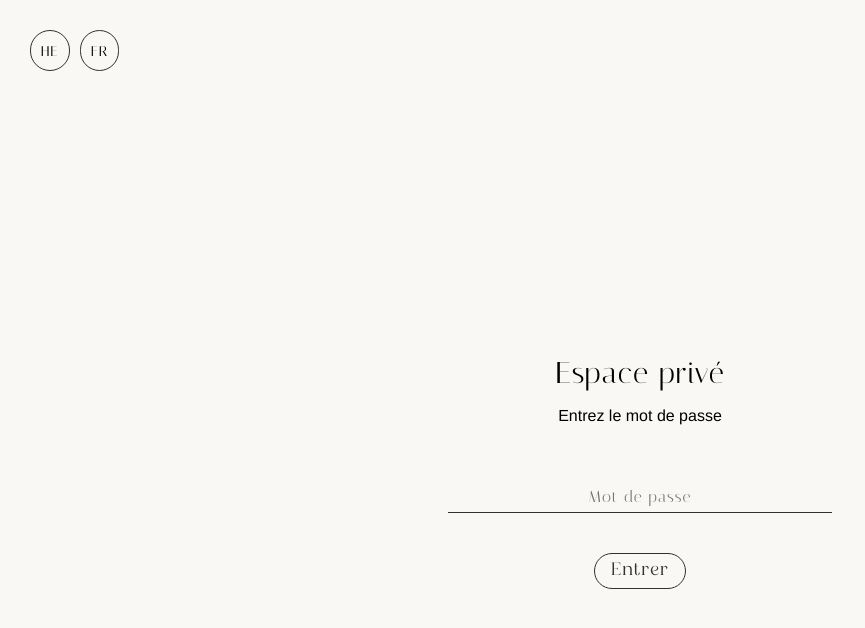
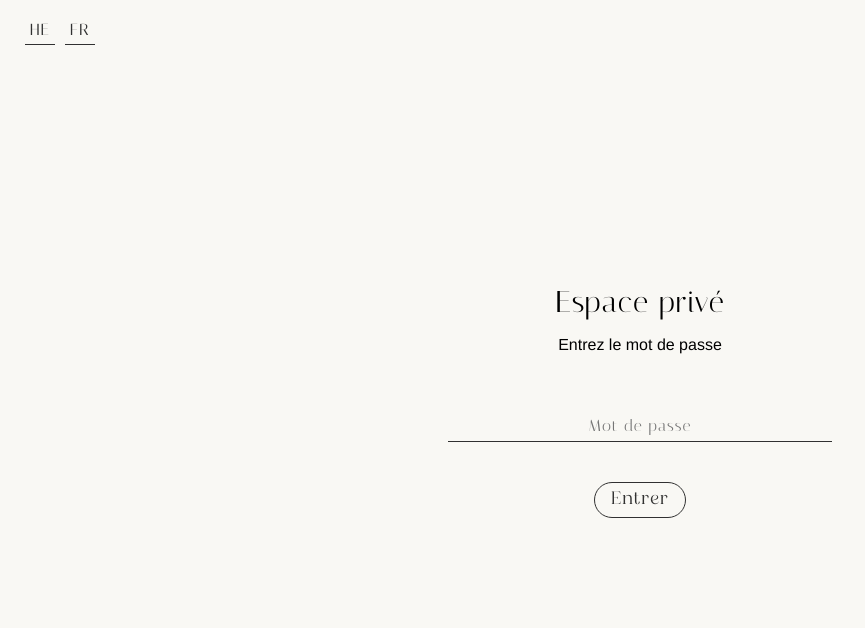
Before and after one commit to edenbergel/wedding, a React (Create React App) app: page / in a window 1280 px wide. Shown: the top 628 px of the page, without its empty margins (0-865 px from the left). Built offline with nearby package versions, Linux system fonts and the light colour scheme.

Commit message:
internationnalize style again

```diff
--- a/src/App.js
+++ b/src/App.js
@@ -1,13 +1,9 @@
 import "./app.scss";
 import Routing from "./router";
-import { LanguagePicker } from './components'
 
 const App = () => {
     return (
-        <>
-            <LanguagePicker />
-            <Routing />
-        </>
+        <Routing />
     );
 };
 
--- a/src/components/landingScreen/landingScreen.js
+++ b/src/components/landingScreen/landingScreen.js
@@ -5,6 +5,7 @@ import { FadeIn } from "../animations/fadeIn";
 import { Button } from "../button/button";
 import "./landingScreen.scss";
 import { useTranslation } from 'react-i18next';
+import { LanguagePicker } from "../languagePicker/languagePicker";
 
 export const LandingScreen = () => {
     const navigate = useNavigate();
@@ -14,6 +15,7 @@ export const LandingScreen = () => {
         <>
             <FadeIn>
                 <div className="landing">
+                    <LanguagePicker />
                     <Logo className={'logo'} />
 
                     <h1 className="landing_title"
--- a/src/components/landingScreen/landingScreen.scss
+++ b/src/components/landingScreen/landingScreen.scss
@@ -14,6 +14,17 @@
     width: 100%;
     align-items: center;
     font-family: $italianaFont;
+
+    .language_picker {
+        position: absolute;
+        top: 5px;
+        left: 15px;
+
+        @media (min-width: $mediumTablet) {
+            top: 15px;
+            left: 25px;
+        }
+    }
 
     @media (min-width: $mediumTablet) {
         br {
--- a/src/components/languagePicker/languagePicker.scss
+++ b/src/components/languagePicker/languagePicker.scss
@@ -1,32 +1,32 @@
 @import '../../styles/variables.scss';
 
 .language_picker {
-    margin: 30px 30px 0;
     font-family: $italianaFont;
     display: flex;
     gap: 10px;
 
     div {
-        border-radius: 30px;
-        border: 0.5px solid #313131;
-        padding: 10px;
+        border-bottom: 0.5px solid #313131;
+        padding: 5px;
         width: fit-content;
         position: relative;
         overflow: hidden;
         cursor: pointer;
+        height: fit-content;
 
         span {
             z-index: 2;
             position: relative;
             font-size: 14px;
             letter-spacing: 1px;
+            color: #313131;
+
+            @media (min-width: $mediumTablet) {
+                font-size: 16px;
+            }
         }
 
         &:hover {
-            span {
-                color: #F9F8F4;
-            }
-
             &::after {
                 width: 100%;
             }
@@ -35,10 +35,10 @@
         &::after{
             position: absolute;
             content: "";
-            top: 0;
+            bottom: 0;
             left: 0;
             width: 0;
-            height: 100%;
+            height: 1px;
             background: #313131;
             transition: all .5s;
         }
--- a/src/components/login/login.js
+++ b/src/components/login/login.js
@@ -7,6 +7,7 @@ import { useNavigate } from "react-router-dom";
 import { Toast } from '../toast/toast';
 import { useTranslation } from 'react-i18next';
 import './login.scss';
+import { LanguagePicker } from '../languagePicker/languagePicker';
 
 export const Login = () => {
     const { t } = useTranslation();
@@ -37,6 +38,8 @@ export const Login = () => {
 
     return (
         <div className='login'>
+            <LanguagePicker />
+
             <Title title={t('passwordTitle')} />
             <h4 className='login_subtitle'>{t('passwordSubtitle')}</h4>
             <form className='login_form'>
--- a/src/components/login/login.scss
+++ b/src/components/login/login.scss
@@ -7,6 +7,17 @@
     justify-content: center;
     align-items: center;
     height: 100vh;
+
+    .language_picker {
+        position: absolute;
+        top: 5px;
+        left: 15px;
+
+        @media (min-width: $mediumTablet) {
+            top: 15px;
+            left: 25px;
+        }
+    }
 
     .login_form {
         margin-bottom: 40px;
--- a/src/components/menu/menu.js
+++ b/src/components/menu/menu.js
@@ -1,6 +1,7 @@
 import React from "react";
 import { useLocation, useNavigate } from "react-router-dom";
 import { Logo, Back, Link, Tampon } from "../../svgs";
+import { LanguagePicker } from "../languagePicker/languagePicker";
 import "./menu.scss";
 
 const Menu = ({ showMenu, setShowMenu, t, language }) => {
@@ -49,7 +50,10 @@ const Menu = ({ showMenu, setShowMenu, t, language }) => {
                         </li>
                     ))}
                 </ul>
-                <Tampon className={`spin ${language === 'he-IL' && 'spin-he'}`} />
+                <div className={`menu_bottom ${language === 'he-IL' && 'menu_bottom-he'}`}>
+                    <LanguagePicker />
+                    <Tampon className={"spin"} />
+                </div>
             </nav>
         </div>
     );
--- a/src/components/menu/menu.scss
+++ b/src/components/menu/menu.scss
@@ -149,6 +149,8 @@
         max-width: 90%;
         margin: 0 auto;
         position: relative;
+        display: grid;
+        grid-template-rows: auto .3fr;
 
         @media (min-width: $mediumTablet) {
             height: $contentHeightMedium;
@@ -195,15 +197,28 @@
         }
     }
 
+    .menu_bottom {
+        position: absolute;
+        bottom: 20px;
+        display: flex;
+        justify-content: space-between;
+        align-items: flex-end;
+        width: 100%;
+
+        &.menu_bottom-he {
+            flex-direction: row-reverse;
+        }
+
+        .language_picker span {
+
+            @media (min-width: $mediumTablet) {
+                font-size: 18px;
+            }
+        }
+    }
+
     .spin {
-        position: absolute;
-        right: 0;
-        bottom: 20px;
         animation: spin 6s infinite linear;
-
-        &.spin-he {
-            left: 0;
-        }
 
         @media (max-width: #{$mediumTablet - 1px}) {
             width: 80px;
--- a/src/components/toast/toast.js
+++ b/src/components/toast/toast.js
@@ -1,8 +1,12 @@
 import React, { useEffect, useState } from "react";
+import { useTranslation } from 'react-i18next';
 import './toast.scss';
 
 export const Toast = ({ error, setError }) => {
     const [showToast, setShowToast] = useState(false);
+    const { i18n } = useTranslation()
+
+    const language = i18n.language;
 
     useEffect(() => {
         setShowToast(error);
@@ -16,7 +20,7 @@ export const Toast = ({ error, setError }) => {
     }, [error, setError])
 
     return (
-        <div className={`error ${showToast && 'isActive'}`}>
+        <div className={`error ${showToast && 'isActive'} ${language === 'he-IL' && 'error-he'}`}>
             <p className="error_msg">{error}</p>
             <div className='error_cross' onClick={() => setShowToast(false)}/>
         </div>
--- a/src/components/toast/toast.scss
+++ b/src/components/toast/toast.scss
@@ -35,6 +35,10 @@
         }
     }
 
+    &.error-he {
+        flex-direction: row-reverse;
+    }
+
     &.isActive {
         opacity: 1;
     }
```
